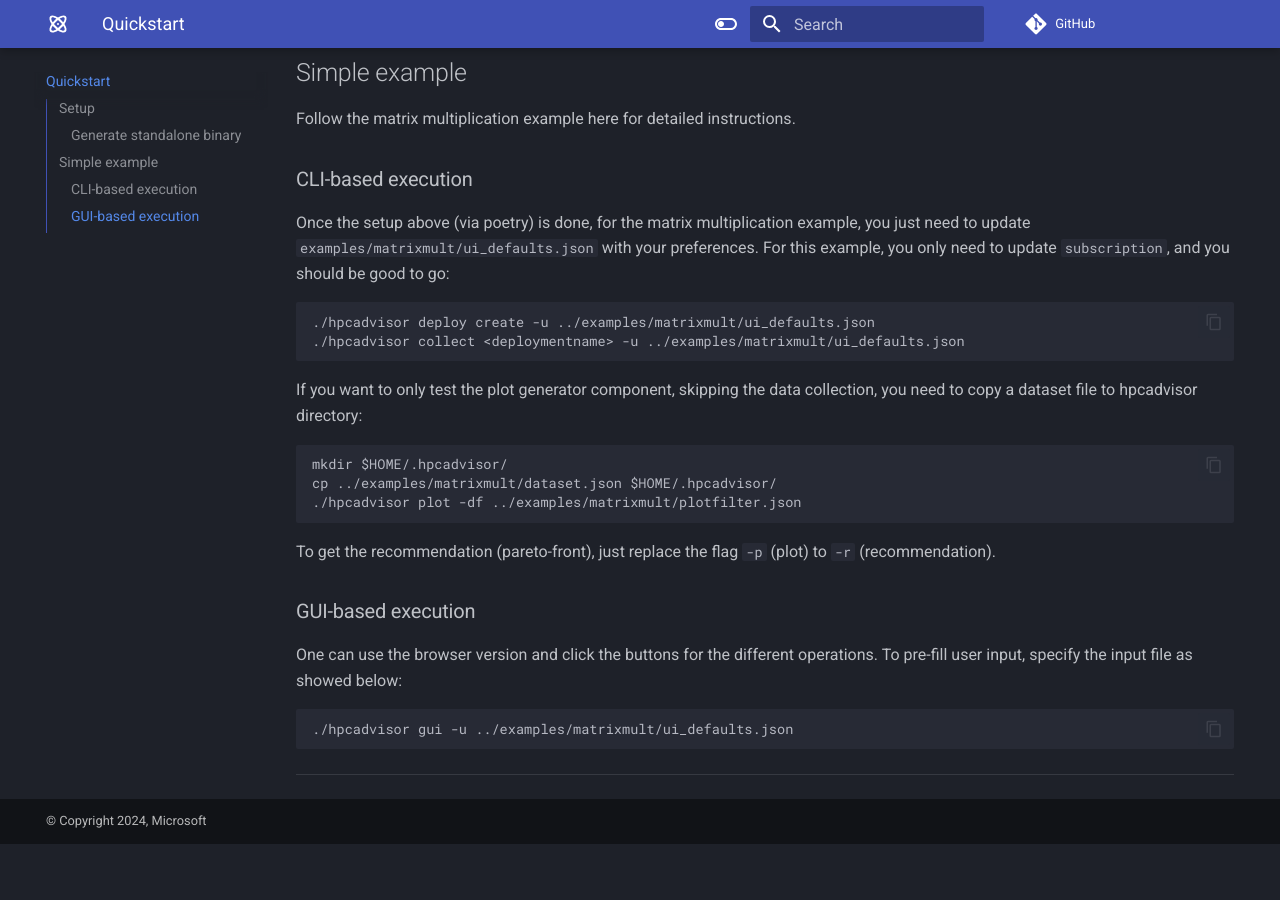
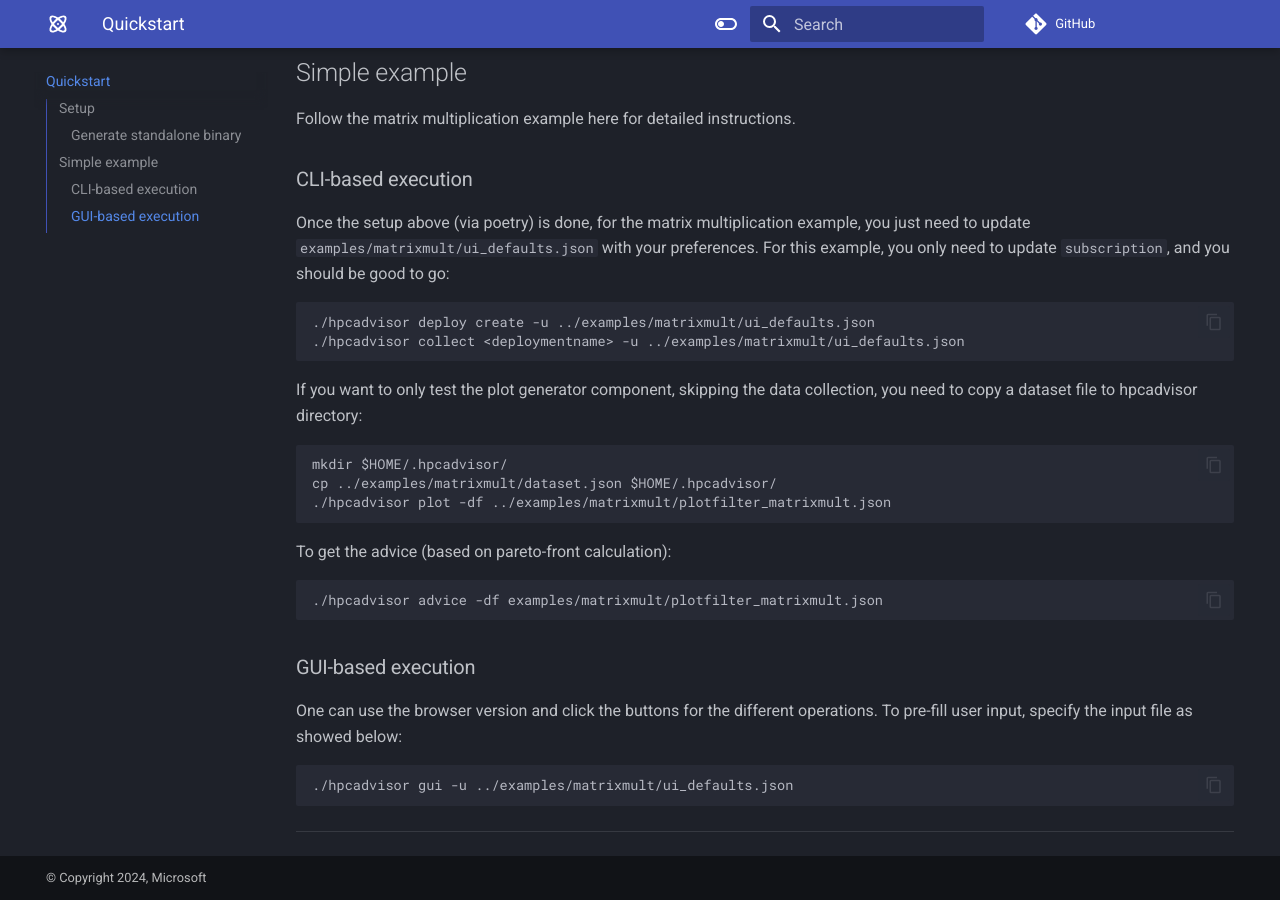
Before and after one commit to Azure/hpcadvisor, an MkDocs documentation site: the page built from docs/quickstart.md, in a window 1280 px wide and 900 px high, scrolled down 791 px. Built offline with MkDocs 1.6.1 and Material for MkDocs 9.7.7, drawn with Linux system fonts in a browser that asks for light colours; comment, search, counter and statistics services are not loaded; before the commit the page ends 1635 px from its top, so only the background shows below that.

Commit message:
update doc to add recommendation in quickstart

````diff
--- a/docs/quickstart.md
+++ b/docs/quickstart.md
@@ -57,11 +57,14 @@ collection, you need to copy a dataset file to hpcadvisor directory:
 ```
 mkdir $HOME/.hpcadvisor/
 cp ../examples/matrixmult/dataset.json $HOME/.hpcadvisor/
-./hpcadvisor plot -df ../examples/matrixmult/plotfilter.json
+./hpcadvisor plot -df ../examples/matrixmult/plotfilter_matrixmult.json
 ```
 
-To get the recommendation (pareto-front), just replace the flag `-p` (plot) to
-`-r` (recommendation).
+To get the advice (based on pareto-front calculation):
+
+```
+./hpcadvisor advice -df examples/matrixmult/plotfilter_matrixmult.json
+```
 
 ### GUI-based execution
 
````
